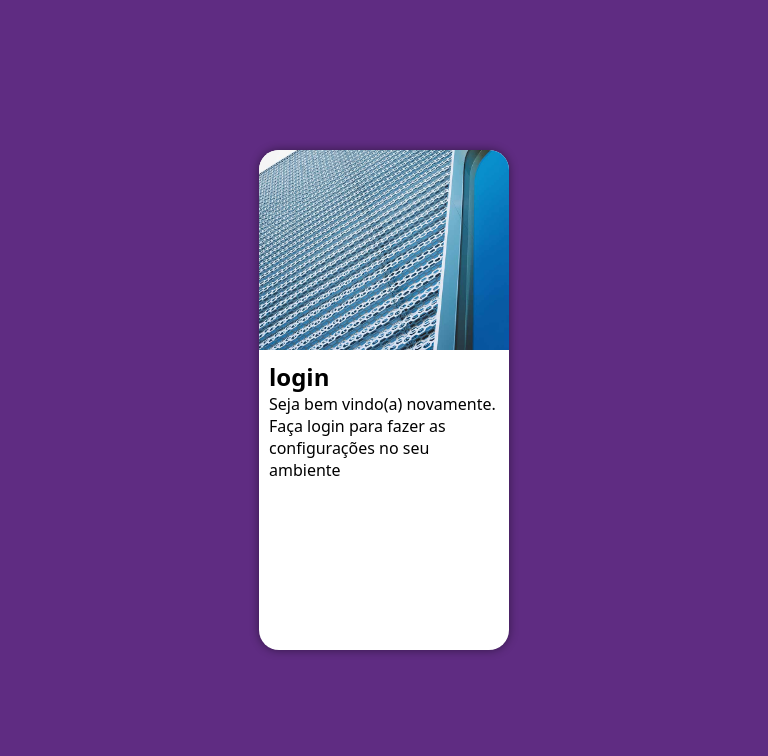
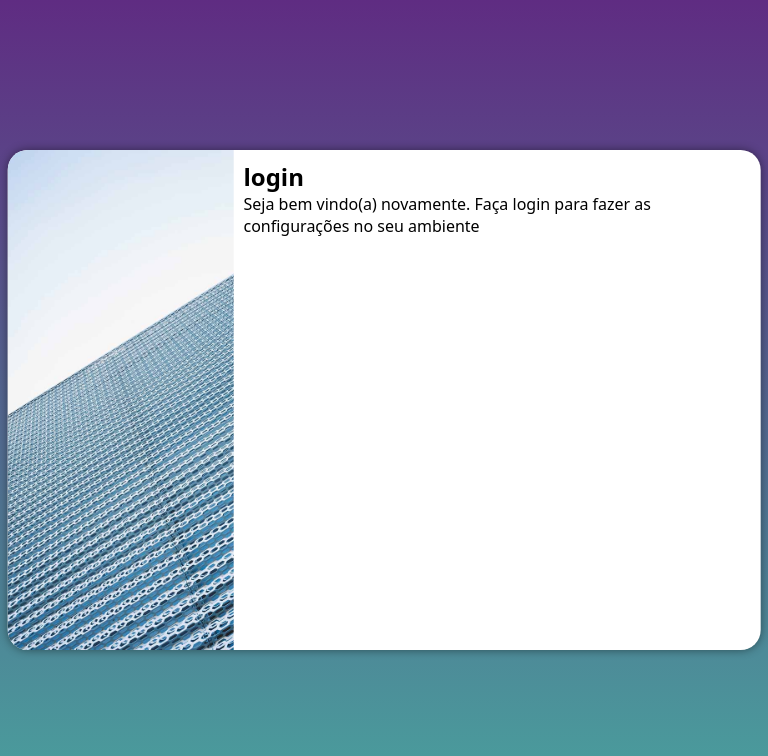
Before and after one commit to joycejsm/projeto-login, a plain HTML site: page index.html in a window 768 px wide. Drawn offline with Linux system fonts and the light colour scheme.

Commit message:
atualizaçõesx

```diff
--- /dev/null
+++ b/estilos/media-query.css
@@ -0,0 +1,29 @@
+@charset "UTF-8";
+
+@media screen and (min-width: 768px) and (max-width: 992px) {
+    body{
+        background-image: linear-gradient(to top, #49a09d, #5f2c82);
+    }
+    section#login{
+        width: 98vw;
+    }
+    section#login > div#imagem {
+        float: left;
+        width: 30%;
+        height: 100%;
+    }
+    section#login > div#formulario {
+        float: right;
+        width: 70%;
+    }
+
+}
+@media screen and (min-width:992px){
+    section#login{
+        width: 950px;
+    }
+    body{
+        background-image: linear-gradient(to top, #49a09d, #5f2c82);
+    }
+
+}
--- a/estilos/style.css
+++ b/estilos/style.css
@@ -13,7 +13,7 @@ lilás: #5f2c82
 body,html{
     background-color: #5f2c82;
     height: 100vh;
-    width: 100vw;;
+    width: 100vw;
 }
 main{
     position: relative;
--- a/index.html
+++ b/index.html
@@ -6,6 +6,7 @@
     <meta name="viewport" content="width=device-width, initial-scale=1.0">
     <title>Document</title>
     <link rel="stylesheet" href="estilos/style.css">
+    <link rel="stylesheet" href="estilos/media-query.css">
 </head>
 <body>
     <main>
```
